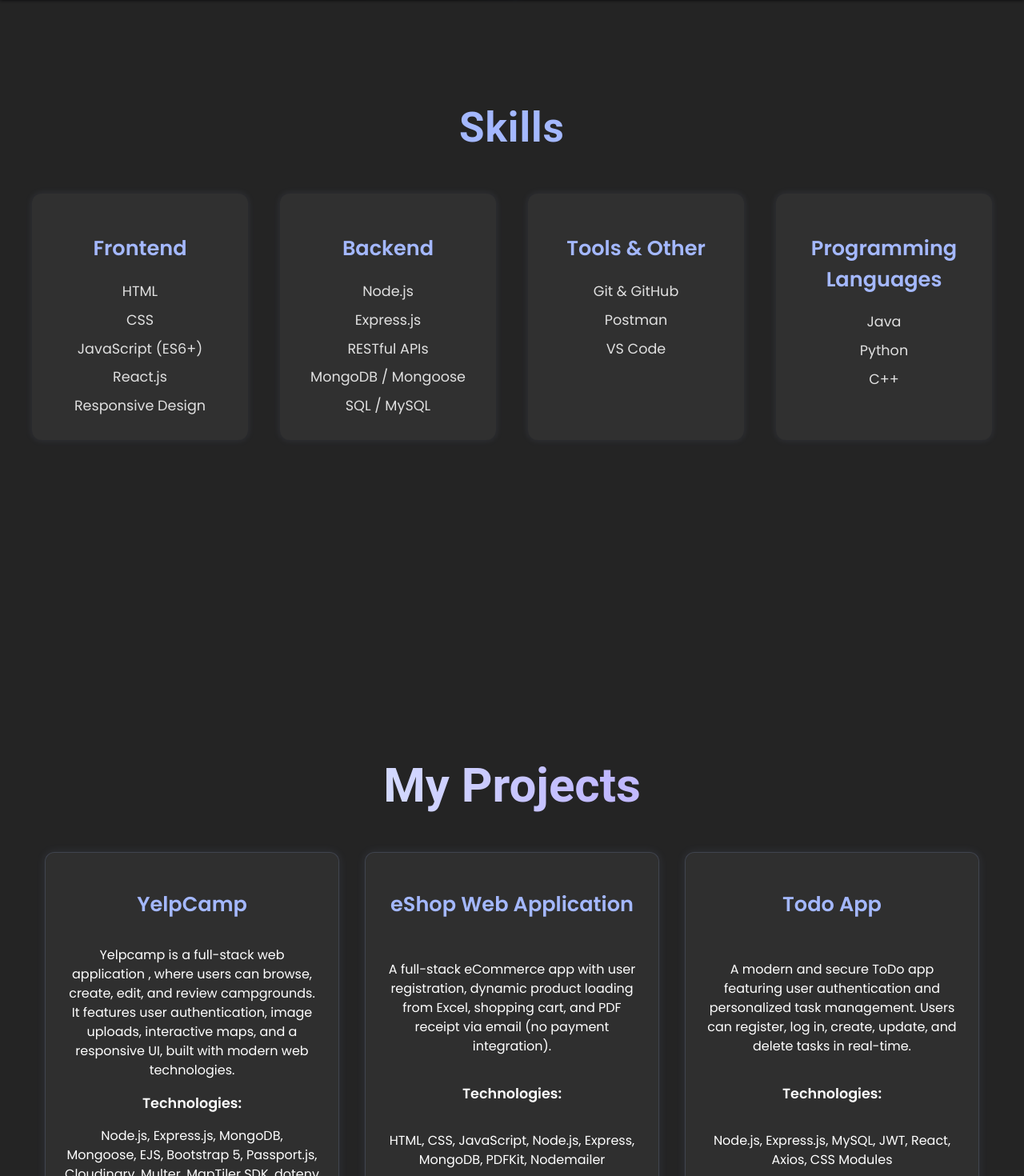
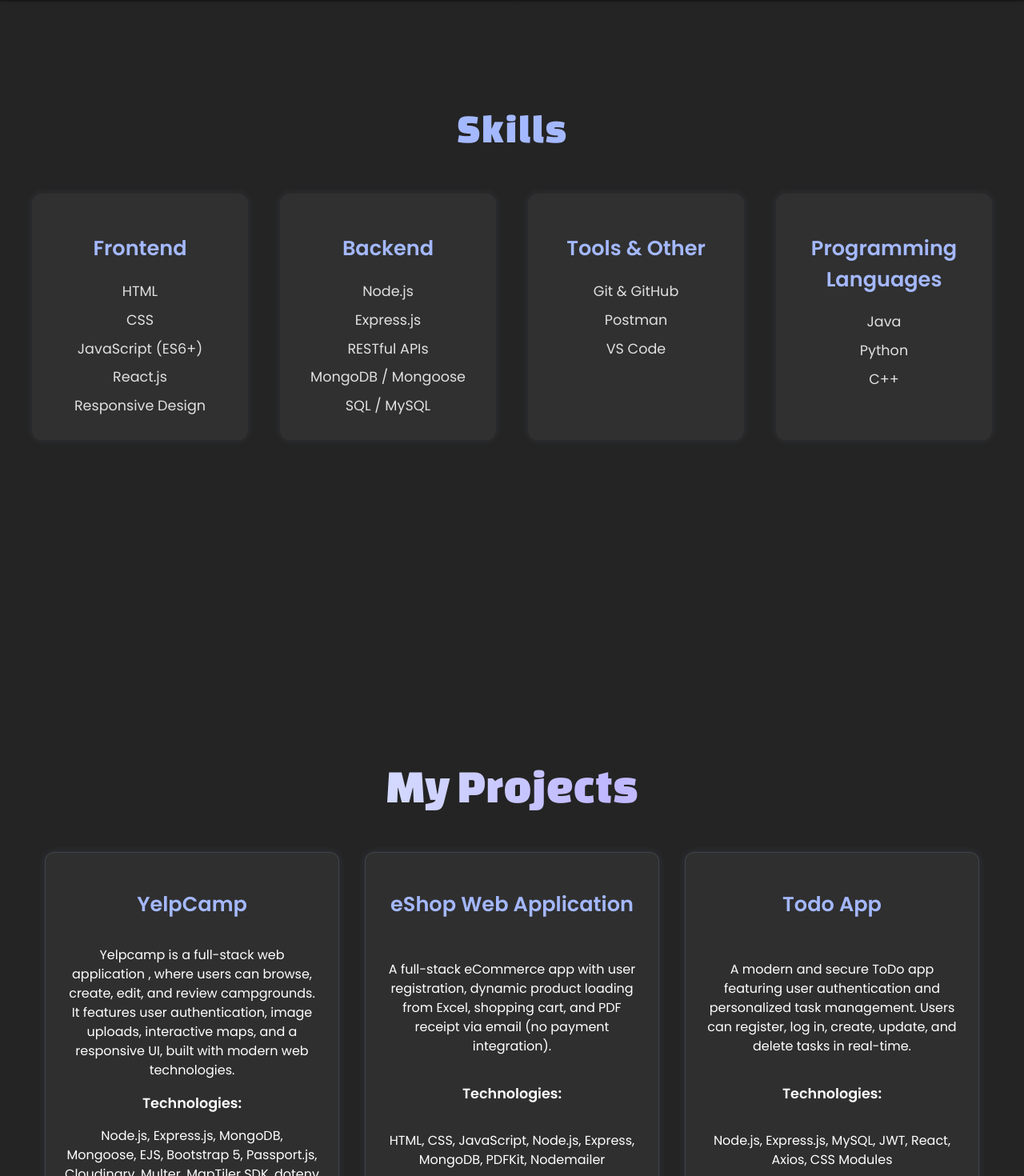
Before and after one commit to georgebetsios/myPortfolio, a React (Vite) app: page / in a window 1280 px wide. Shown: the part 800-2270 px from the top of the page at 80% size. Built offline with nearby package versions, Linux system fonts and the light colour scheme.

Commit message:
add fonts

```diff
--- a/index.html
+++ b/index.html
@@ -6,6 +6,12 @@
 
   <link rel="stylesheet" href="https://cdnjs.cloudflare.com/ajax/libs/font-awesome/6.5.0/css/all.min.css" />
   <link href="https://fonts.googleapis.com/css2?family=Inter:wght@400;600;700&family=Poppins:wght@400;600&display=swap"
+    rel="stylesheet">
+
+  <link rel="preconnect" href="https://fonts.googleapis.com">
+  <link rel="preconnect" href="https://fonts.gstatic.com" crossorigin>
+  <link
+    href="https://fonts.googleapis.com/css2?family=Bungee&family=Changa+One:ital@0;1&family=Roboto:ital,wght@0,100;0,300;0,400;0,500;0,700;0,900;1,100;1,300;1,400;1,500;1,700;1,900&display=swap"
     rel="stylesheet">
 
   <link rel="icon" type="image/svg+xml" href="/vite.svg" />
--- a/src/styles/About.css
+++ b/src/styles/About.css
@@ -33,6 +33,7 @@
   font-weight: 700;
   letter-spacing: 1px;
   position: relative;
+  font-family: 'Changa One', sans-serif;
 }
 
 .about-section h1::after {
--- a/src/styles/Contact.css
+++ b/src/styles/Contact.css
@@ -54,6 +54,7 @@
   margin-bottom: 2rem;
   position: relative;
   letter-spacing: 1px;
+  font-family: 'Changa One', sans-serif;
 }
 
 .contact-section h1::after {
--- a/src/styles/Home.css
+++ b/src/styles/Home.css
@@ -34,6 +34,7 @@
   text-align: start;
   margin-bottom: 1rem;
   line-height: 1.3;
+  font-family: 'Changa One', sans-serif;
 
   background: linear-gradient(to right, #d5ddff, #bfb7ff, #eae7ff);
   background-size: 200% auto;
--- a/src/styles/Projects.css
+++ b/src/styles/Projects.css
@@ -11,7 +11,7 @@
 }
 
 .projects-title {
-    font-family: 'Roboto', sans-serif;
+    font-family: 'Changa One', sans-serif;
     font-size: 2.5rem;
     margin-top: 0;
     font-weight: bold;
--- a/src/styles/Skills.css
+++ b/src/styles/Skills.css
@@ -9,7 +9,7 @@
 }
 
 .skills-title {
-  font-family: 'Roboto', sans-serif;
+  font-family: 'Changa One', sans-serif;
   margin-top: 0;
   margin-bottom: 3rem;
   color: #a4b8ff;
```
Also changed, not shown: 4 other files (tests, documents, lock files or other folders).
